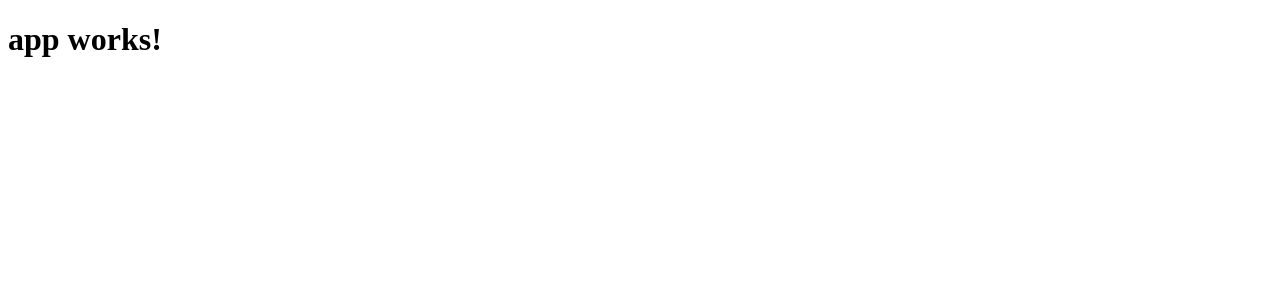
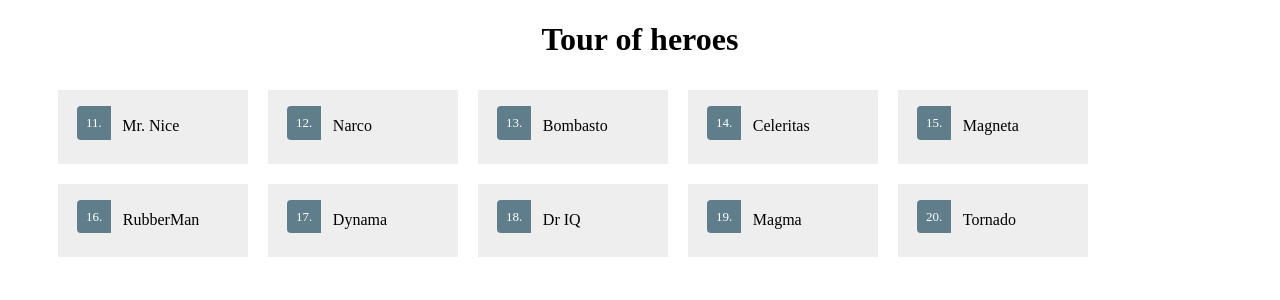
Before and after one commit to trof808/TourOfHeroes, an Angular app: page / in a window 1280 px wide. Shown: the top 300 px of the page. Built offline with nearby package versions, Linux system fonts and the light colour scheme.

Commit message:
list heroes and selecting heroes

```diff
--- a/src/app/app.component.css
+++ b/src/app/app.component.css
@@ -0,0 +1,48 @@
+h1 {
+    text-align: center;
+}
+.selected {
+    background-color: #CFD8DC !important;
+    color: white;
+}
+.heroes {
+    list-style-type: none;
+}
+
+.heroes li {
+    display: inline-block;
+    padding: 20px;
+    cursor: pointer;
+    background-color: #eee;
+    width: 150px;
+    margin: 10px;
+}
+
+.heroes li.selected:hover {
+    background-color: #BBD8DC !important;
+    color: white;
+}
+
+.heroes li:hover {
+    color: #607D8B;
+    background-color: #DDD;
+}
+
+.heroes .badge {
+    display: inline-block;
+    font-size: small;
+    color: white;
+    padding: 0.8em 0.7em 0 0.7em;
+    background-color: #607D8B;
+    line-height: 1em;
+    position: relative;
+    left: -1px;
+    top: -4px;
+    height: 1.8em;
+    margin-right: .8em;
+    border-radius: 4px 0 0 4px;
+}
+
+.editHero {
+
+}
--- a/src/app/app.component.html
+++ b/src/app/app.component.html
@@ -1,3 +1,15 @@
-<h1>
-  {{title}}
-</h1>
+<h1>{{title}}</h1>
+<ul class="heroes">
+    <li *ngFor="let hero of heroes" (click)="onSelect(hero)">
+        <span class="badge">{{hero.id}}. </span>{{hero.name}}
+    </li>
+</ul>
+
+<div *ngIf="selectedHero" class="editHero">
+    <h2>{{selectedHero.name}} details!</h2>
+    <div><label>id: </label>{{selectedHero.id}}</div>
+    <div>
+        <label>name:</label>
+        <input type="text" [(ngModel)]="selectedHero.name" placeholder="name">
+    </div>
+</div>
--- a/src/app/app.component.ts
+++ b/src/app/app.component.ts
@@ -1,4 +1,22 @@
 import { Component } from '@angular/core';
+
+export class Hero {
+  id: number;
+  name: string;
+}
+
+const HEROES: Hero[] = [
+    { id: 11, name: 'Mr. Nice' },
+    { id: 12, name: 'Narco' },
+    { id: 13, name: 'Bombasto' },
+    { id: 14, name: 'Celeritas' },
+    { id: 15, name: 'Magneta' },
+    { id: 16, name: 'RubberMan' },
+    { id: 17, name: 'Dynama' },
+    { id: 18, name: 'Dr IQ' },
+    { id: 19, name: 'Magma' },
+    { id: 20, name: 'Tornado' }
+];
 
 @Component({
   selector: 'app-root',
@@ -6,5 +24,11 @@
   styleUrls: ['./app.component.css']
 })
 export class AppComponent {
-  title = 'app works!';
+  title = 'Tour of heroes';
+  heroes = HEROES;
+  selectedHero: Hero;
+
+  onSelect(hero: Hero): void {
+      this.selectedHero = hero;
+  }
 }
```
